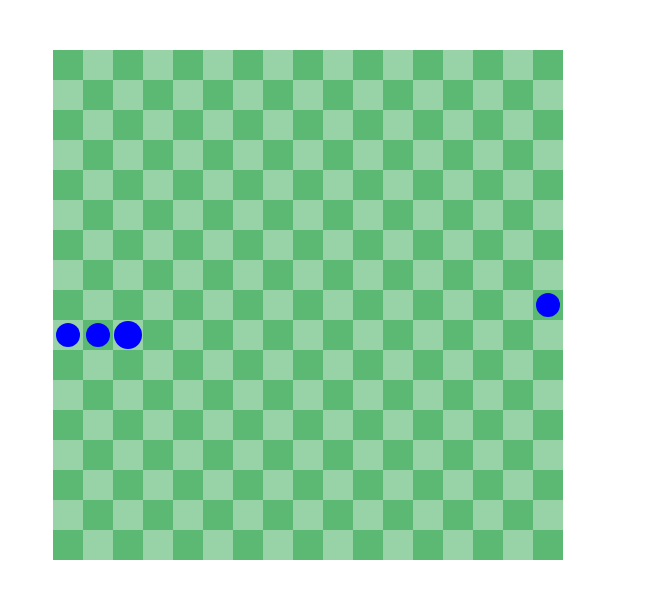
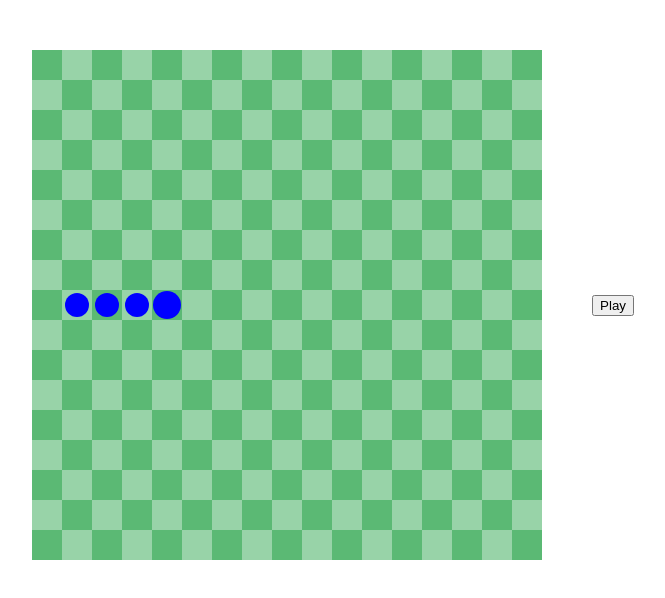
Before and after one commit to KateHoward10/snake, a React (Create React App) app: page / in a window 1280 px wide. Shown: the top 598 px of the page, without its empty margins (332-997 px from the left). Built offline with nearby package versions, Linux system fonts and the light colour scheme.

Commit message:
Randomly place food

```diff
--- a/src/App.js
+++ b/src/App.js
@@ -6,9 +6,15 @@ import useInterval from './hooks/useInterval';
 function App() {
   const [cells, setCells] = useState([137, 138, 139, 140]);
   const [direction, setDirection] = useState('ArrowRight');
+  const [interval, setInterval] = useState(null);
+  const [foodPosition, setFoodPosition] = useState(null);
+
+  function startGame() {
+    setFoodPosition(Math.floor(Math.random() * 289));
+    setInterval(500);
+  }
 
   function turn({ key }) {
-    console.log(key);
     setDirection(key);
   }
 
@@ -31,11 +37,12 @@ function App() {
   useInterval(() => {
     const newCells = getNewCells();
     setCells(newCells);
-  }, 500);
+  }, interval);
 
   return (
     <div className="App" role="button" tabIndex="0" onKeyDown={turn}>
-      <Grid cells={cells} />
+      <Grid cells={cells} foodPosition={foodPosition} />
+      <button onClick={startGame}>Play</button>
     </div>
   );
 }
--- a/src/components/Grid/index.js
+++ b/src/components/Grid/index.js
@@ -1,12 +1,13 @@
 import React from 'react';
-import { Container, Cell, Body } from './styles';
+import { Container, Cell, Body, Food } from './styles';
 
-function Grid({ cells }) {
+function Grid({ cells, foodPosition }) {
 	return (
 		<Container>
 			{Array.from(Array(289).keys()).map(number => (
 				<Cell key={number} number={number}>
 					{cells.includes(number) && <Body head={cells[cells.length - 1] === number} />}
+					{number === foodPosition && <Food />}
 				</Cell>
 			))}
 		</Container>
--- a/src/components/Grid/styles.js
+++ b/src/components/Grid/styles.js
@@ -17,6 +17,13 @@ export const Cell = styled.div`
 export const Body = styled.div`
 	width: ${props => (props.head ? 28 : 24)}px;
 	height: ${props => (props.head ? 28 : 24)}px;
-	border-radius: 50px;
+	border-radius: 50%;
 	background-color: blue;
 `;
+
+export const Food = styled.div`
+	width: 24px;
+	height: 24px;
+	border-radius: 50%;
+	background-color: orange;
+`;
```
